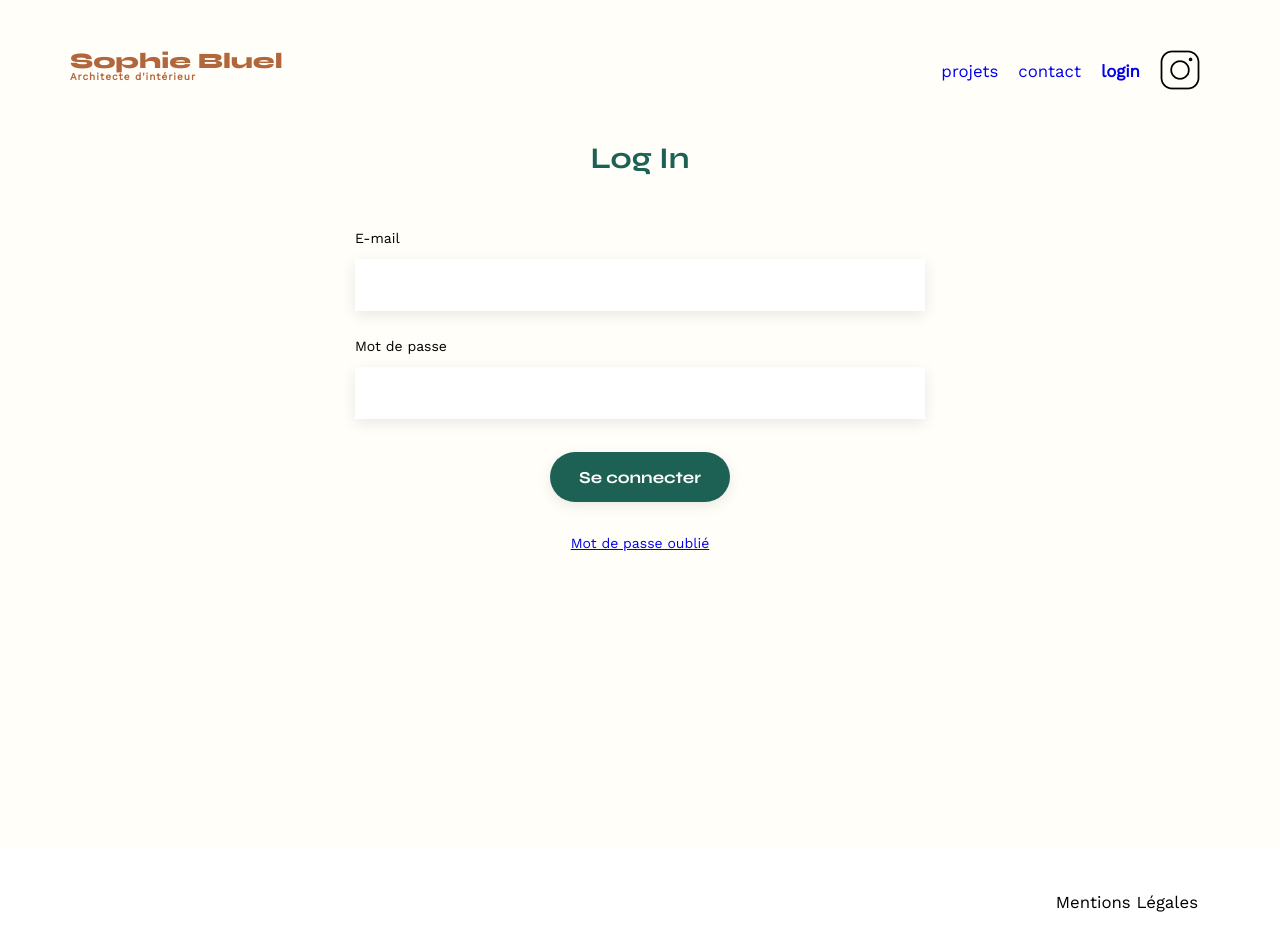
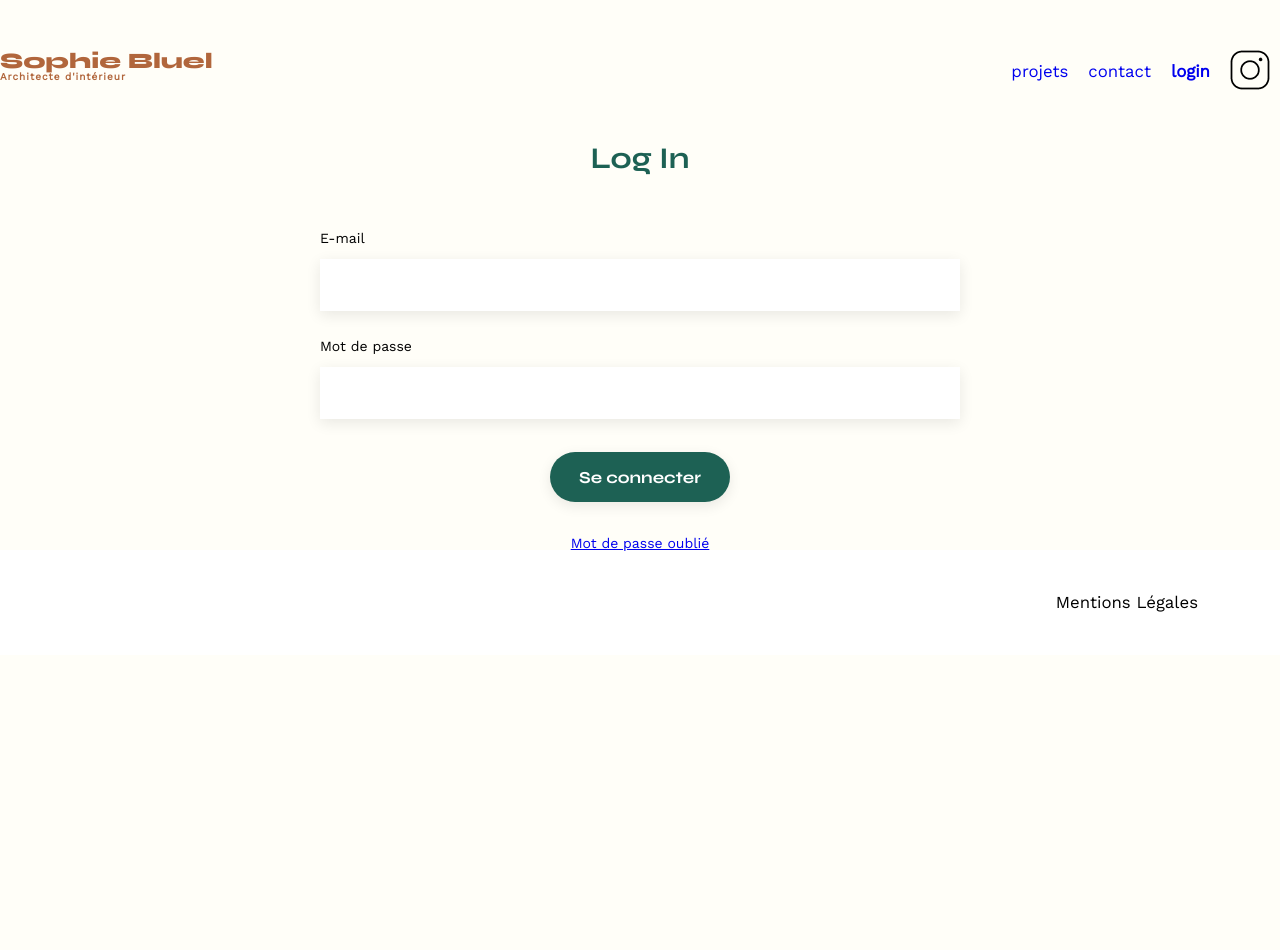
Before and after one commit to Christellaa/Portfolio-architecte-sophie-bluel, a plain HTML site: page FrontEnd/login.html in a window 1280 px wide. After the commit the page ends 850 px from the top, so only its background shows below. Drawn offline with nearby package versions, Linux system fonts and the light colour scheme.

Commit message:
Change class name of div container so the one in index doesn't get its css rules

```diff
--- a/FrontEnd/login.html
+++ b/FrontEnd/login.html
@@ -11,7 +11,7 @@
 	<link rel="stylesheet" href="./assets/style.css">
 </head>
 <body>
-    <div class="container">
+    <div class="bodyContainer">
         <header>
             <h1>Sophie Bluel <span>Architecte d'intérieur</span></h1>
             <nav>
```
